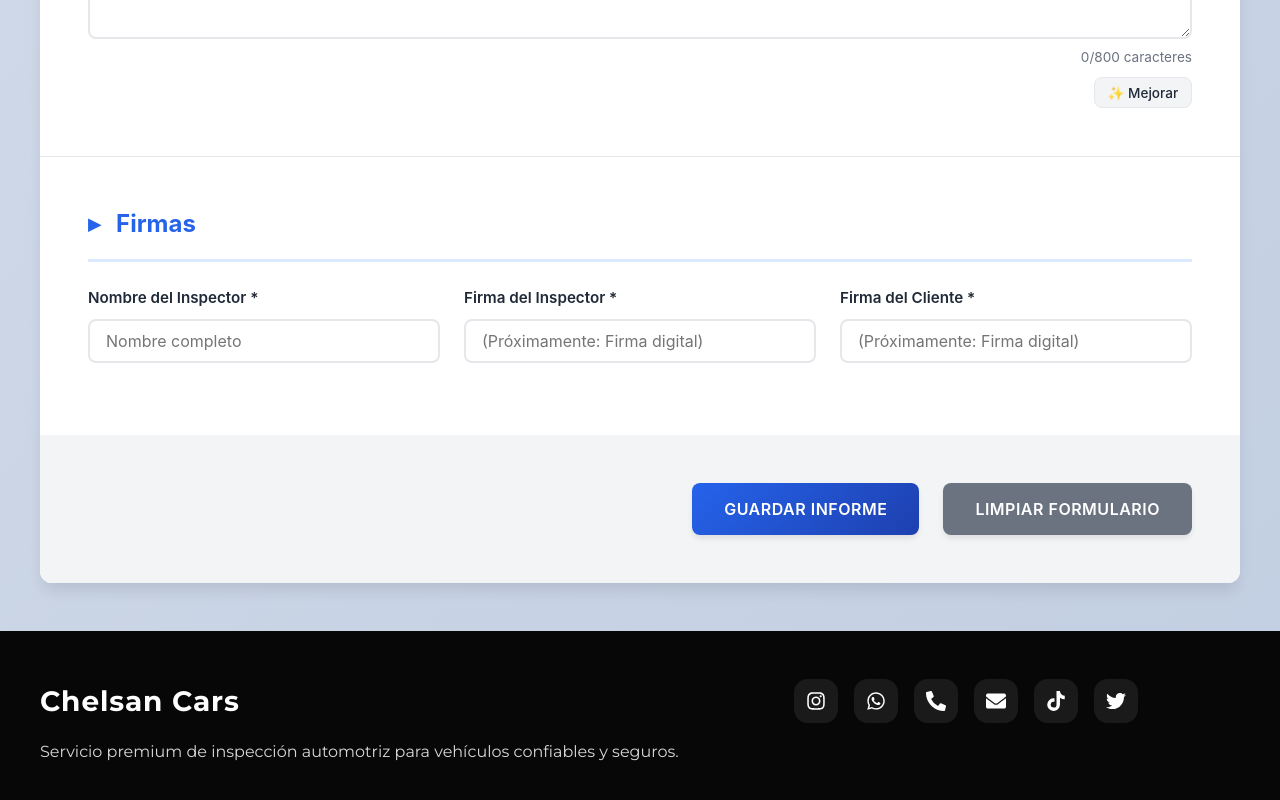
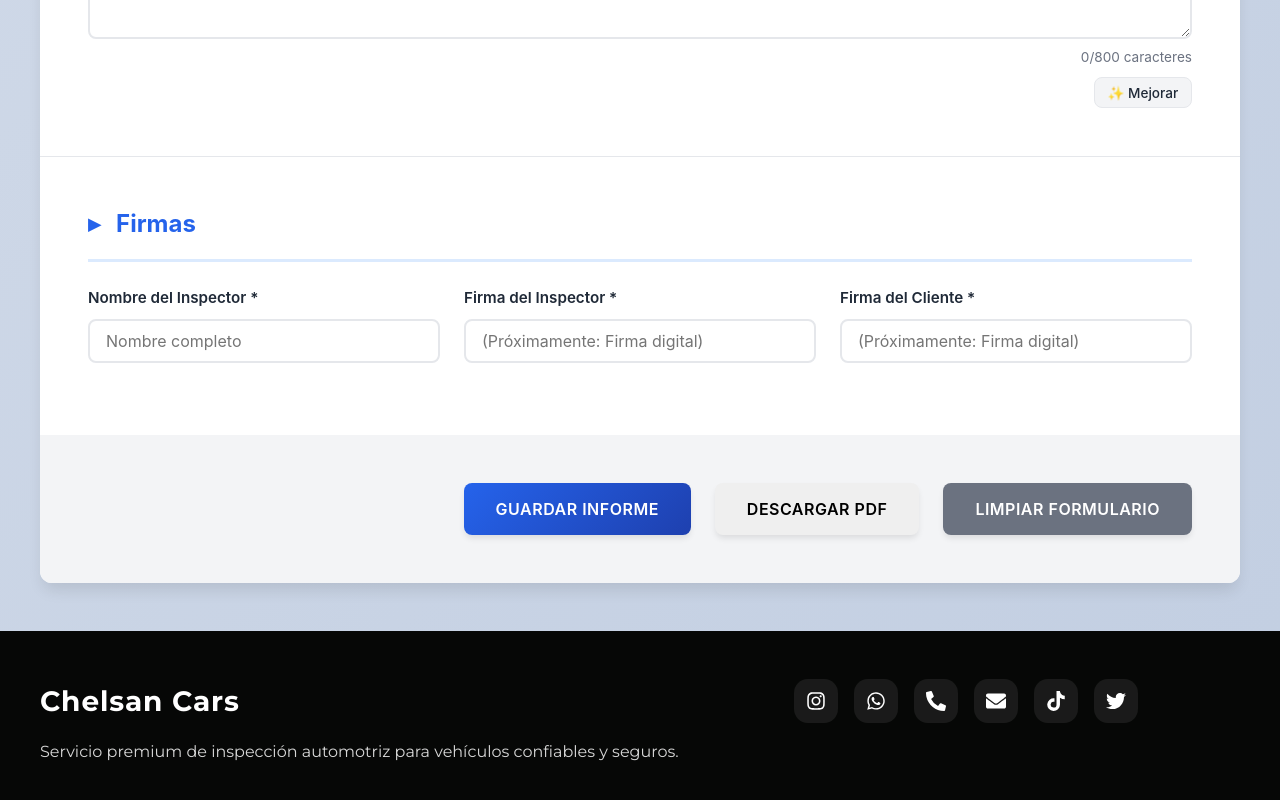
Before and after one commit to ErickNoguera/chelsancars, a React (Vite) app in the folder frontend/: page / in a window 1280 px wide. Shown: the part 9717-10517 px from the top of the page. Built offline with nearby package versions, Linux system fonts and the light colour scheme.

Commit message:
generador de pdf sin diseño

```diff
--- a/frontend/src/components/InspectionReport.jsx
+++ b/frontend/src/components/InspectionReport.jsx
@@ -1,4 +1,5 @@
-import { useState } from 'react';
+import { useState, useEffect } from 'react';
+import jsPDF from 'jspdf';
 import '../styles/InspectionReport.css';
 
 export default function InspectionReport() {
@@ -99,6 +100,32 @@ export default function InspectionReport() {
   };
 
   const [aiSuggestions, setAiSuggestions] = useState({});
+
+  // Cargar datos guardados en localStorage al montar el componente
+  useEffect(() => {
+    const savedData = localStorage.getItem('inspectionFormData');
+    if (savedData) {
+      try {
+        const parsedData = JSON.parse(savedData);
+        setFormData(parsedData);
+        // Actualizar contadores de caracteres
+        const newCharCount = {};
+        Object.keys(parsedData).forEach(key => {
+          if (typeof parsedData[key] === 'string') {
+            newCharCount[key] = parsedData[key].length;
+          }
+        });
+        setCharCount(prev => ({ ...prev, ...newCharCount }));
+      } catch (error) {
+        console.error('Error al cargar datos de localStorage:', error);
+      }
+    }
+  }, []);
+
+  // Guardar automáticamente formData en localStorage cuando cambie
+  useEffect(() => {
+    localStorage.setItem('inspectionFormData', JSON.stringify(formData));
+  }, [formData]);
 
   const handleTextareaChange = (e) => {
     const { name, value } = e.target;
@@ -306,6 +333,8 @@ export default function InspectionReport() {
       recommendedRepairs: 0,
       finalObservations: 0,
     });
+    // Limpiar datos del localStorage
+    localStorage.removeItem('inspectionFormData');
   };
   const handleSubmit = (e) => {
   e.preventDefault();
@@ -315,6 +344,79 @@ export default function InspectionReport() {
 
   alert('Informe guardado correctamente ✅');
 };
+
+  const handleDownloadPDF = () => {
+    const doc = new jsPDF();
+    let yPosition = 20;
+
+    // Título
+    doc.setFontSize(18);
+    doc.setFont('helvetica', 'bold');
+    doc.text('Informe de Inspección Vehicular', 20, yPosition);
+    yPosition += 20;
+
+    // Función auxiliar para agregar texto con saltos de línea
+    const addText = (text, fontSize = 12, fontWeight = 'normal') => {
+      doc.setFontSize(fontSize);
+      doc.setFont('helvetica', fontWeight);
+      const lines = doc.splitTextToSize(text, 170);
+      doc.text(lines, 20, yPosition);
+      yPosition += lines.length * 5 + 5;
+    };
+
+    // Función para agregar sección
+    const addSection = (title, content) => {
+      if (yPosition > 250) {
+        doc.addPage();
+        yPosition = 20;
+      }
+      doc.setFontSize(14);
+      doc.setFont('helvetica', 'bold');
+      doc.text(title, 20, yPosition);
+      yPosition += 10;
+      addText(content, 12, 'normal');
+      yPosition += 10;
+    };
+
+    // Datos del Cliente
+    addSection('Datos del Cliente',
+      `Nombre: ${formData.clientName}\nTeléfono: ${formData.clientPhone}\nCorreo: ${formData.clientEmail}`);
+
+    // Datos del Vehículo
+    addSection('Datos del Vehículo',
+      `Marca: ${formData.vehicleMake}\nModelo: ${formData.vehicleModel}\nAño: ${formData.vehicleYear}\nPlaca: ${formData.licensePlate}\nVIN: ${formData.vin}\nKilometraje: ${formData.mileage}\nFecha de Inspección: ${formData.inspectionDate}`);
+
+    // Verificación Legal
+    addSection('Verificación Legal',
+      `Estado de Matrícula: ${formData.registrationStatus}\nObservaciones: ${formData.registrationObservations}\nEstado de Documentos: ${formData.documentsStatus}\nObservaciones: ${formData.documentsObservations}`);
+
+    // Inspección Mecánica
+    addSection('Inspección Mecánica',
+      `Motor - Estado: ${formData.engineStatus}\nObservaciones: ${formData.engineObservations}\nTransmisión - Estado: ${formData.transmissionStatus}\nObservaciones: ${formData.transmissionObservations}\nFrenos - Estado: ${formData.brakesStatus}\nObservaciones: ${formData.brakesObservations}\nSuspensión - Estado: ${formData.suspensionStatus}\nObservaciones: ${formData.suspensionObservations}\nRefrigeración - Estado: ${formData.coolantStatus}\nObservaciones: ${formData.coolantObservations}`);
+
+    // Scanner
+    addSection('Scanner',
+      `Estado: ${formData.scannerStatus}\nCódigos Detectados: ${formData.codesDetected}\nObservaciones: ${formData.scannerObservations}`);
+
+    // Carrocería
+    addSection('Carrocería',
+      `Pintura - Condición: ${formData.paintCondition}\nObservaciones: ${formData.paintObservations}\nÓxido - Presencia: ${formData.rustPresence}\nObservaciones: ${formData.rustObservations}\nVidrios - Condición: ${formData.glassCondition}\nObservaciones: ${formData.glassObservations}\nLuces - Estado: ${formData.lightsStatus}\nObservaciones: ${formData.lightsObservations}`);
+
+    // Interior
+    addSection('Interior',
+      `Tapicería - Condición: ${formData.upholsteryCondition}\nObservaciones: ${formData.upholsteryObservations}\nTablero - Estado: ${formData.dashboardStatus}\nObservaciones: ${formData.dashboardObservations}\nEléctrico - Estado: ${formData.electricalStatus}\nObservaciones: ${formData.electricalObservations}\nAire Acondicionado - Estado: ${formData.airconditioningStatus}\nObservaciones: ${formData.airconditioningObservations}`);
+
+    // Conclusión Final
+    addSection('Conclusión Final',
+      `Estado General: ${formData.overallStatus}\nReparaciones Recomendadas: ${formData.recommendedRepairs}\nObservaciones Finales: ${formData.finalObservations}`);
+
+    // Firmas
+    addSection('Firmas',
+      `Inspector: ${formData.inspectorName}\nFirma del Inspector: ${formData.inspectorSignature}\nFirma del Cliente: ${formData.clientSignature}`);
+
+    // Guardar el PDF
+    doc.save('informe-inspeccion.pdf');
+  };
 
   return (
     <div className="inspection-report-container">
@@ -1133,6 +1235,9 @@ export default function InspectionReport() {
           <button type="submit" className="btn btn-primary">
             Guardar Informe
           </button>
+          <button type="button" className="btn btn-success" onClick={handleDownloadPDF}>
+            Descargar PDF
+          </button>
           <button type="reset" className="btn btn-secondary" onClick={handleReset}>
             Limpiar Formulario
           </button>
```
Also changed, not shown: 1 other file (tests, documents, lock files or other folders).
